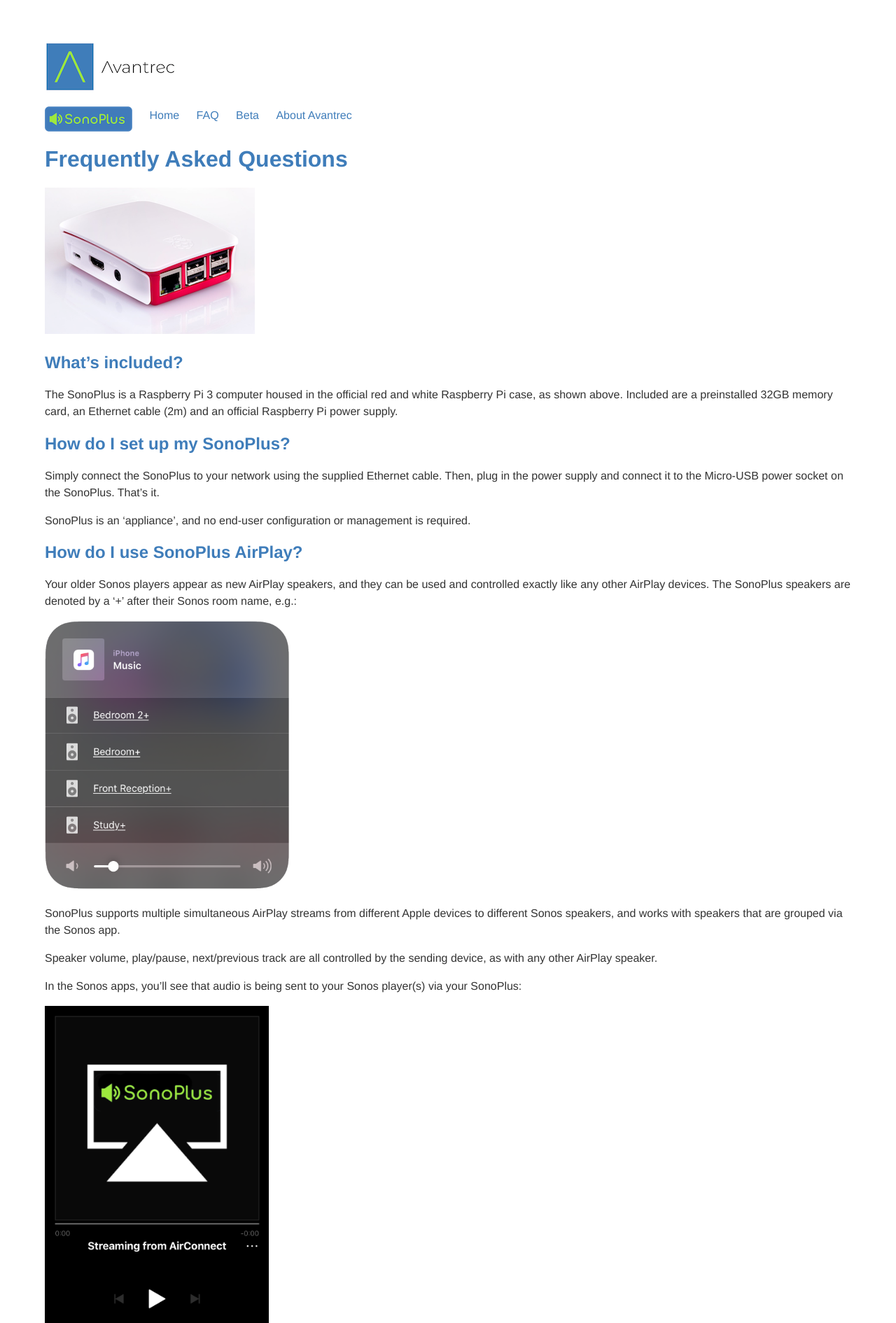
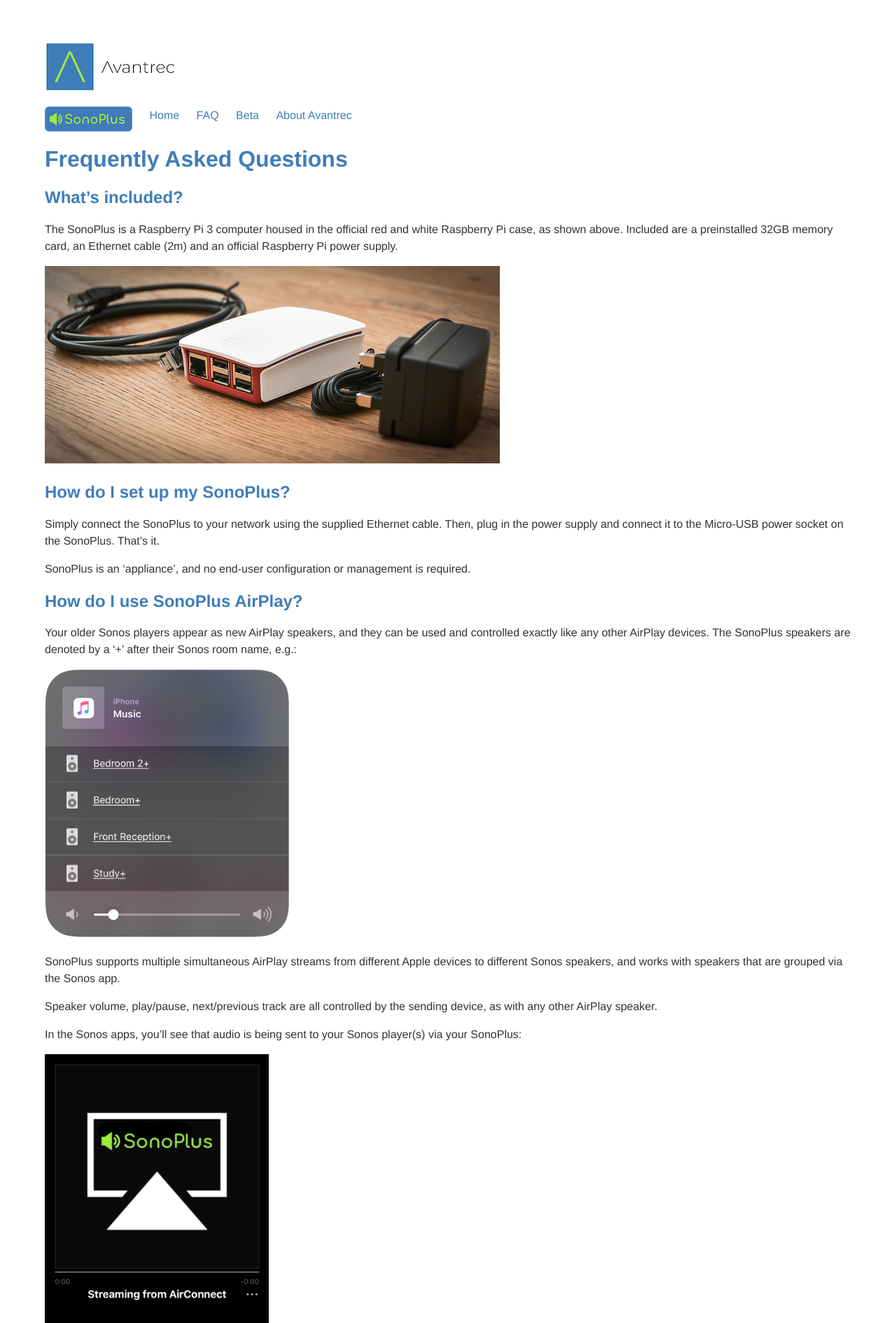
Before and after one commit to avantrec/avantrec.github.io, a Jekyll site: the page built from sonoplus-faq/index.md, in a window 1280 px wide. Shown: the top 1890 px of the page at 70% size. Built offline with Jekyll 4.4.1, drawn with Linux system fonts in a browser that asks for light colours.

Commit message:
Replace stock Raspberry Pi image

```diff
--- a/sonoplus-faq/index.md
+++ b/sonoplus-faq/index.md
@@ -5,11 +5,11 @@
 
 # Frequently Asked Questions
 
-![SonoPlus](/images/raspberrypi-in-case-02_300px.png)
-
 ## What's included?
 
 The SonoPlus is a Raspberry Pi 3 computer housed in the official red and white Raspberry Pi case, as shown above. Included are a preinstalled 32GB memory card, an Ethernet cable (2m) and an official Raspberry Pi power supply.
+
+![SonoPlus](/images/SonoPlus.png)
 
 ## How do I set up my SonoPlus?
 
```
Also changed, not shown: images/SonoPlus.png (added).
